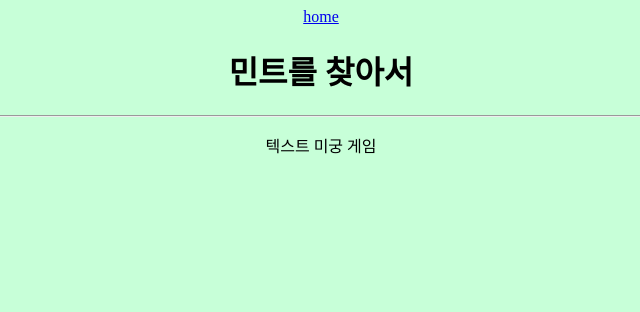
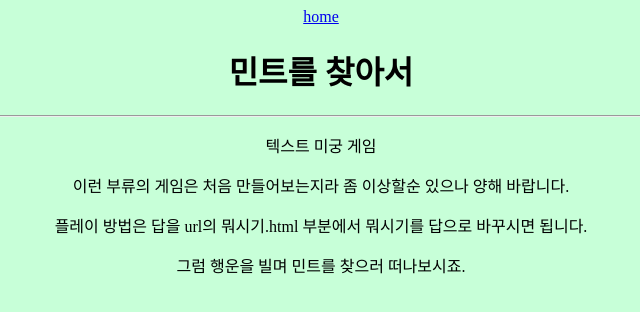
Before and after one commit to blu-chz/blu-chz.github.io, a plain HTML site: page findmint/home.html in a window 1280 px wide. Shown: the whole page, without its empty margins (319-959 px from the left). Drawn offline with Linux system fonts and the light colour scheme.

Commit message:
Update home.html

```diff
--- a/findmint/home.html
+++ b/findmint/home.html
@@ -9,5 +9,8 @@
     <h1>민트를 찾아서</h1>
     <hr>
     <p>텍스트 미궁 게임</p>
+    <p>이런 부류의 게임은 처음 만들어보는지라 좀 이상할순 있으나 양해 바랍니다.</p>
+    <p>플레이 방법은 답을 url의 뭐시기.html 부분에서 뭐시기를 답으로 바꾸시면 됩니다.</p>
+    <p>그럼 행운을 빌며 민트를 찾으러 떠나보시죠.</p>
   </body>
 </html>
```
